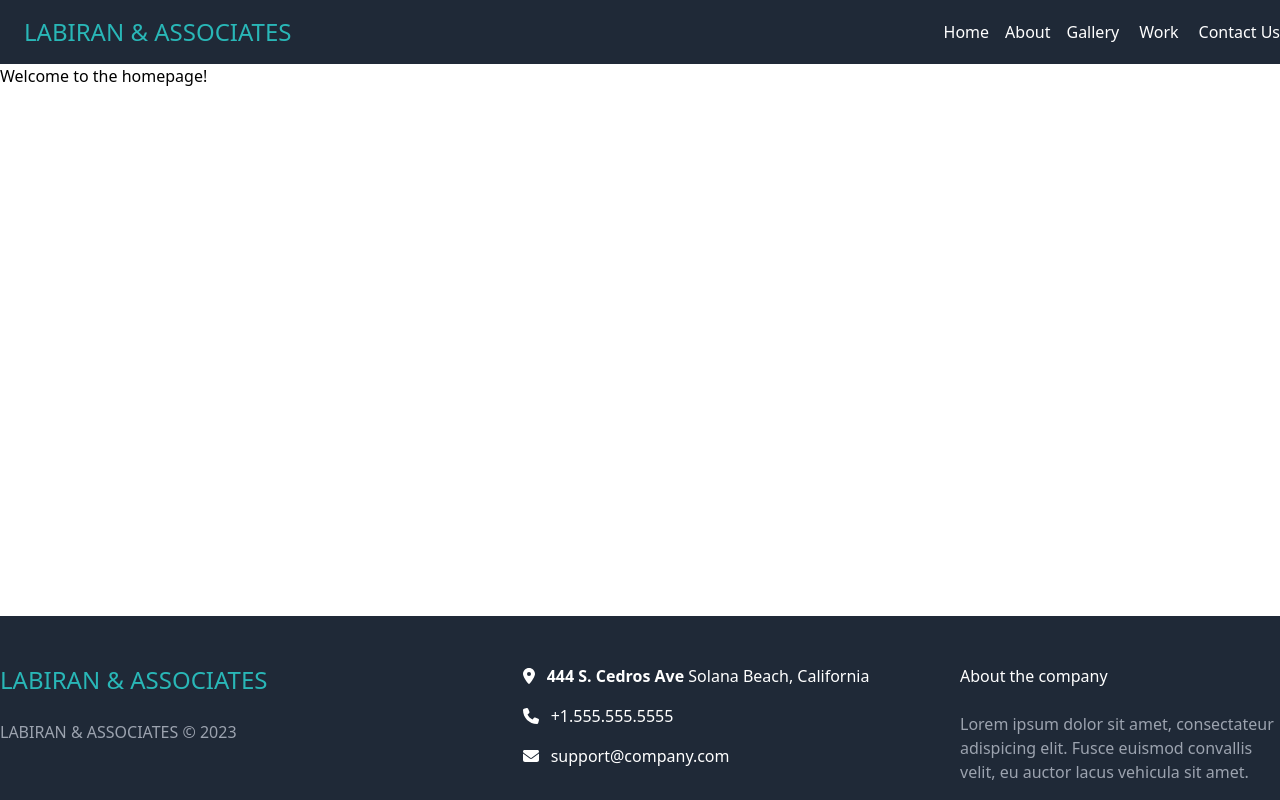
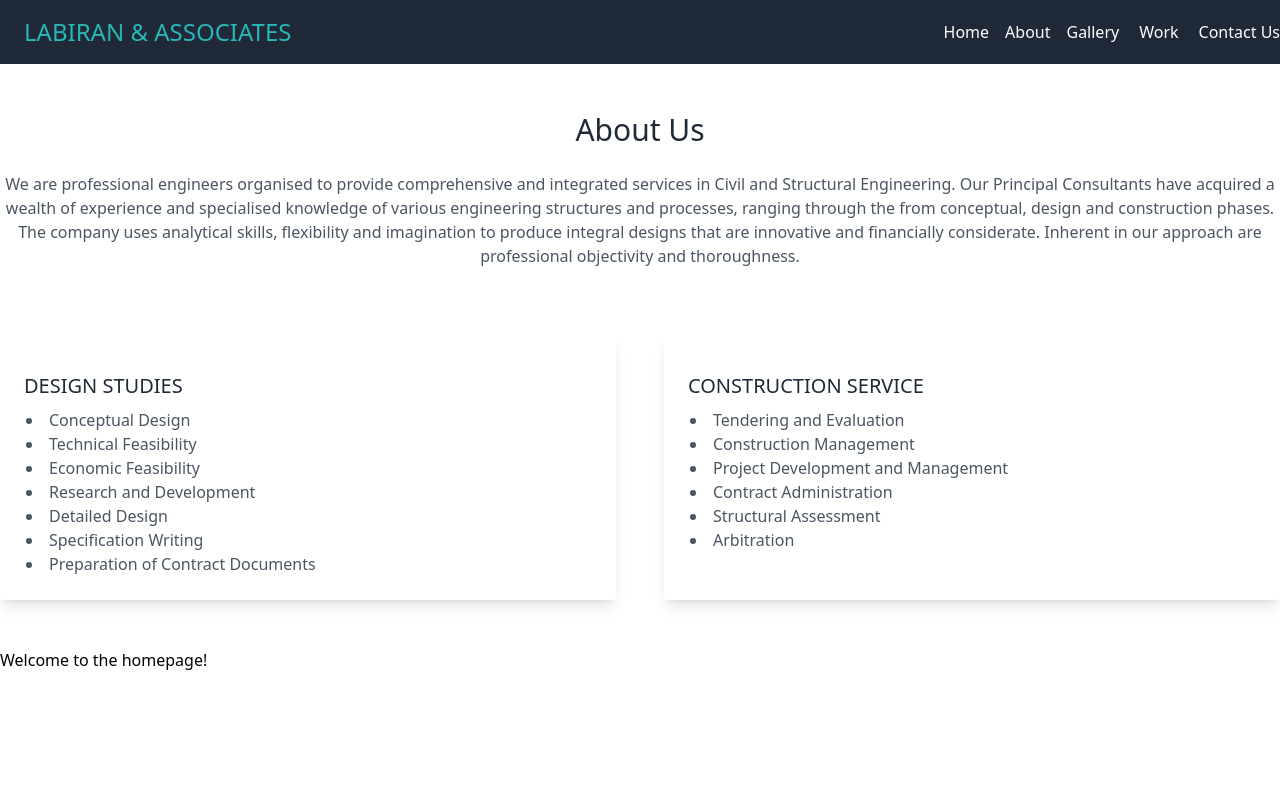
Before and after one commit to Ebukaar/wole_work_portfolio, a Next.js app: page / in a window 1280 px wide. Shown: the top 800 px of the page. Built offline with nearby package versions, Linux system fonts and the light colour scheme; no server answers.

Commit message:
about us changes

```diff
--- /dev/null
+++ b/components/AboutAndServices.js
@@ -0,0 +1,57 @@
+import React from 'react';
+
+
+function AboutAndServices() {
+  return (
+    <div className="container mx-auto px-6 md:px-0 py-12">
+
+      {/* About Us Section */}
+      <div className="mb-16 text-center">
+        <h2 className="text-3xl font-medium text-gray-800 mb-6">About Us</h2>
+        <p className="text-gray-600">
+          We are professional engineers organised to provide comprehensive and integrated services in Civil and Structural Engineering. Our Principal Consultants have acquired a wealth of experience and specialised knowledge of various engineering structures and processes, ranging through the from conceptual, design and construction phases. The company uses analytical skills, flexibility and imagination to produce integral designs that are innovative and financially considerate. Inherent in our approach are professional objectivity and thoroughness.
+        </p>
+      </div>
+
+      {/* Services Section */}
+      <div className="grid grid-cols-1 md:grid-cols-2 gap-12">
+        {/* First Card */}
+        <div className="bg-white shadow-lg rounded p-6">
+          <div className="mb-4">
+            {/* Replace with your image component */}
+            {/* <img src="path_to_your_image" alt="Service 1" /> */}
+          </div>
+          <h3 className="text-xl font-medium text-gray-800 mb-2">DESIGN STUDIES</h3>
+          <ul className="text-gray-600 custom-list-style">
+            <li>Conceptual Design</li>
+            <li>Technical Feasibility</li>
+            <li>Economic Feasibility</li>
+            <li>Research and Development</li>
+            <li>Detailed Design</li>
+            <li>Specification Writing</li>
+            <li>Preparation of Contract Documents</li>
+          </ul>
+        </div>
+
+        {/* Second Card */}
+        <div className="bg-white shadow-lg rounded p-6">
+          <div className="mb-4">
+            {/* Replace with your image component */}
+            {/* <img src="path_to_your_image" alt="Service 2" /> */}
+          </div>
+          <h3 className="text-xl font-medium text-gray-800 mb-2">CONSTRUCTION SERVICE</h3>
+          <ul className="text-gray-600 custom-list-style">
+            <li>Tendering and Evaluation</li>
+            <li>Construction Management</li>
+            <li>Project Development and Management</li>
+            <li>Contract Administration</li>
+            <li>Structural Assessment</li>
+            <li>Arbitration</li>
+          </ul>
+        </div>
+      </div>
+    </div>
+  );
+}
+
+export default AboutAndServices;
--- /dev/null
+++ b/components/AboutUs.js
@@ -0,0 +1,18 @@
+function AboutUs() {
+    return (
+      <section className="text-gray-600 body-font">
+        <div className="container px-5 py-24 mx-auto">
+          <div className="text-center mb-20">
+            <h1 className="sm:text-3xl text-2xl font-medium text-center title-font text-gray-900 mb-4">
+              About Us
+            </h1>
+            <p className="text-base leading-relaxed xl:w-2/4 lg:w-3/4 mx-auto">
+              We are professional engineers organised to provide comprehensive and integrated services in Civil and Structural Engineering. Our Principal Consultants have acquired a wealth of experience and specialised knowledge of various engineering structures and processes, ranging through the from conceptual, design and construction phases. The company uses analytical skills, flexibility and imagination to produce integral designs that are innovative and financially considerate. Inherent in our approach are professional objectivity and thoroughness.
+            </p>
+          </div>
+        </div>
+      </section>
+    );
+  }
+
+  export default AboutUs;
--- a/components/Footer.js
+++ b/components/Footer.js
@@ -36,15 +36,19 @@ function Footer() {
         <div className="w-full md:w-1/3 mb-8 md:mb-0">
           <div className="flex items-center mb-4">
             <FontAwesomeIcon icon={faMapMarkerAlt} className="mr-3" />
-            <p><span className="font-semibold">444 S. Cedros Ave</span> Solana Beach, California</p>
+            <p><span className="font-semibold">E9/1067 Abayomi Estate,</span>Old Ife Road, Agodi, Ibadan </p>
+          </div>
+          <div className="flex items-center mb-4">
+            <FontAwesomeIcon icon={faMapMarkerAlt} className="mr-3" />
+            <p><span className="font-semibold">23, Oladosu Street,</span>Off Toyin Street, Ikeja, Lagos.</p>
           </div>
           <div className="flex items-center mb-4">
             <FontAwesomeIcon icon={faPhone} className="mr-3" />
-            <p>+1.555.555.5555</p>
+            <p><a href='tel:08023430651'>08023430651</a></p>
           </div>
           <div className="flex items-center">
             <FontAwesomeIcon icon={faEnvelope} className="mr-3" />
-            <a href="mailto:support@company.com" className="hover:text-teal-400">support@company.com</a>
+            <a href="mailto:wolelabiran@yahoo.co.uk" className="hover:text-teal-400">wolelabiran@yahoo.co.uk</a>
           </div>
         </div>
 
--- /dev/null
+++ b/components/Services.js
@@ -0,0 +1,59 @@
+function Services() {
+    return (
+      <section className="text-gray-600 body-font">
+        <div className="container px-5 py-24 mx-auto">
+          <div className="flex flex-wrap -m-4">
+            <div className="p-4 lg:w-1/2 md:w-full">
+              <div className="h-full bg-gray-100 p-8 rounded">
+                <svg
+                  xmlns="http://www.w3.org/2000/svg"
+                  fill="currentColor"
+                  className="block w-5 h-5 text-gray-400 mb-4"
+                  viewBox="0 0 975.036 975.036"
+                >
+                  {/* You can replace this with an actual image or another icon */}
+                </svg>
+                <h2 className="text-lg font-medium title-font mb-4">
+                  DESIGN STUDIES
+                </h2>
+                <p className="leading-relaxed mb-6">
+                  Conceptual Design<br />
+                  Technical Feasibility<br />
+                  Economic Feasibility<br />
+                  Research and Development<br />
+                  Detailed Design<br />
+                  Specification Writing<br />
+                  Preparation of Contract Documents
+                </p>
+              </div>
+            </div>
+            <div className="p-4 lg:w-1/2 md:w-full">
+              <div className="h-full bg-gray-100 p-8 rounded">
+                <svg
+                  xmlns="http://www.w3.org/2000/svg"
+                  fill="currentColor"
+                  className="block w-5 h-5 text-gray-400 mb-4"
+                  viewBox="0 0 975.036 975.036"
+                >
+                  {/* You can replace this with an actual image or another icon */}
+                </svg>
+                <h2 className="text-lg font-medium title-font mb-4">
+                  CONSTRUCTION SERVICE
+                </h2>
+                <p className="leading-relaxed mb-6">
+                  Tendering and Evaluation<br />
+                  Construction Management<br />
+                  Project Development and Management<br />
+                  Contract Administration<br />
+                  Structural Assessment<br />
+                  Arbitration
+                </p>
+              </div>
+            </div>
+          </div>
+        </div>
+      </section>
+    );
+  }
+
+  export default Services;
--- a/pages/_app.js
+++ b/pages/_app.js
@@ -4,6 +4,7 @@ import { config } from "@fortawesome/fontawesome-svg-core";
 import "@fortawesome/fontawesome-svg-core/styles.css";
 import Footer from "@/components/Footer";
 import { useRouter } from "next/router";
+import '../styles/App.css';
 config.autoAddCss = false;
 
 export default function App({ Component, pageProps }) {
--- a/pages/index.js
+++ b/pages/index.js
@@ -1,5 +1,16 @@
+import AboutUs from "../components/AboutUs";
+import Services from "../components/Services";
+import AboutAndServices from "@/components/AboutAndServices";
+
 function HomePage() {
-  return <div>Welcome to the homepage!</div>
+  return (
+    <div>
+      <AboutAndServices/>
+      {/* <AboutUs /> */}
+      {/* <Services /> */}
+      Welcome to the homepage!
+    </div>
+  );
 }
 
 export default HomePage;
--- /dev/null
+++ b/styles/App.css
@@ -0,0 +1,5 @@
+.custom-list-style {
+    list-style-type: disc;
+    list-style-position: inside;
+    padding-left: 2px; /* Adjust based on your design preference */
+  }
```
